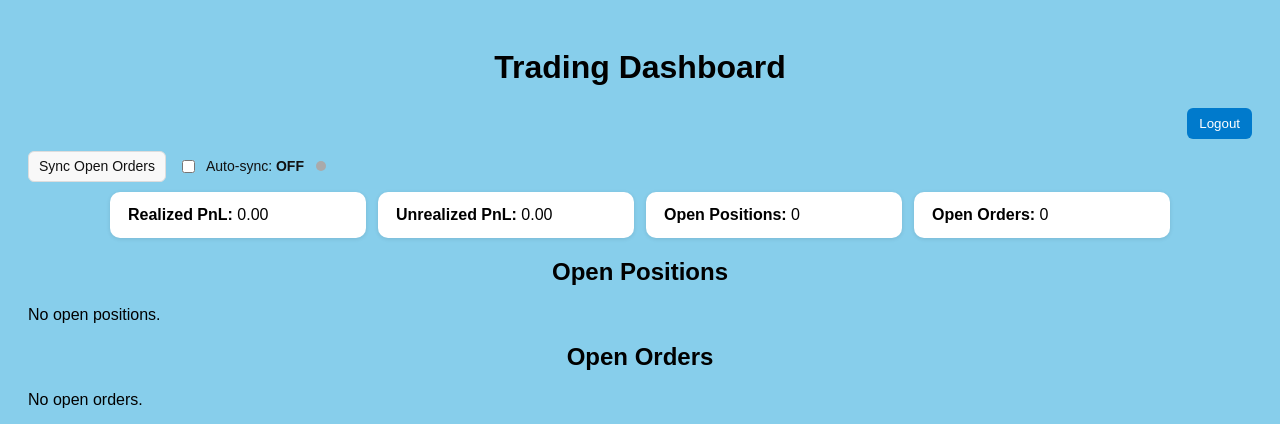
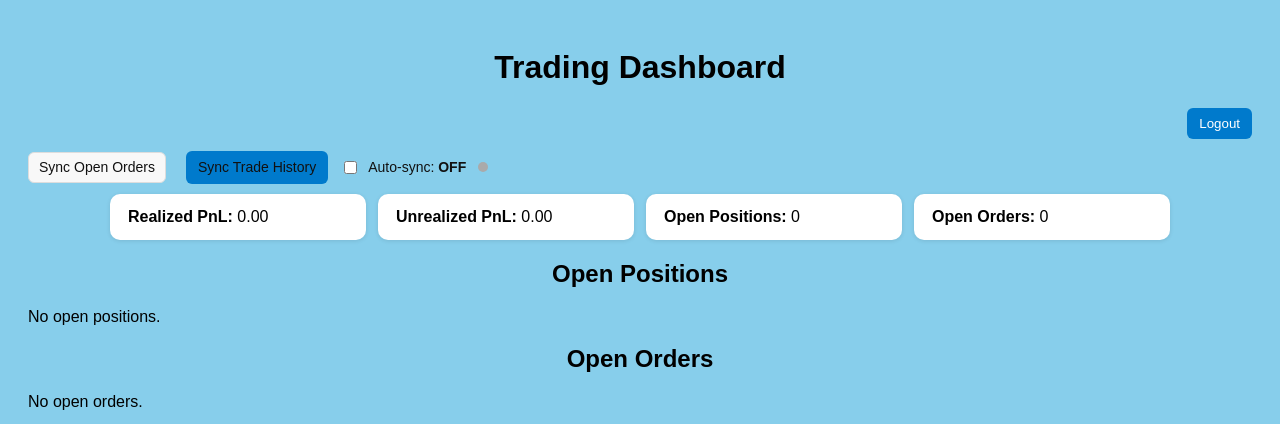
Before and after one commit to valdomitchell-web/valdotrading-bot, a Flask app: page /dashboard in a window 1280 px wide. Shown: the top 424 px of the page. Run offline with Flask 3, Linux system fonts and the light colour scheme; the visitor is signed in with stand-in values (Sample User, id 1); data that the repository does not hold is empty; some libraries are stand-ins or nearby versions.

Commit message:
Update dashboard.html

```diff
--- a/templates/dashboard.html
+++ b/templates/dashboard.html
@@ -68,6 +68,11 @@
     <button id="btnSyncNow" type="button" aria-label="Sync Open Orders">
       <span>Sync Open Orders</span>
     </button>
+
+    <button id="btnSyncTrades" type="button" style="margin-left:.5rem">
+      <span>Sync Trade History</span>
+    </button>
+
 
     <label style="display:flex;align-items:center;gap:8px;cursor:pointer;">
       <input id="chkAutoSync" type="checkbox" />
@@ -522,5 +527,35 @@
       setInterval(pollTrailStatus, 2000);
     })();
   </script>
+
+  <script>
+document.addEventListener('DOMContentLoaded', () => {
+  const btn = document.getElementById('btnSyncTrades');
+  const syncMsg = document.getElementById('syncMsg');
+  if (!btn) return;
+
+  btn.addEventListener('click', async () => {
+    try {
+      if (syncMsg) syncMsg.textContent = 'Syncing trade history…';
+      const res = await fetch('/sync_trades', {
+        method: 'POST',
+        headers: { 'X-Requested-With': 'fetch' }
+      });
+      if (!res.ok) throw new Error('HTTP ' + res.status);
+      const data = await res.json().catch(() => ({}));
+      if (syncMsg) {
+        syncMsg.textContent = data.ok
+          ? `Imported ${data.imported || 0} trades.`
+          : `Sync failed${data.error ? (': ' + data.error) : ''}`;
+      }
+      window.location.reload();
+    } catch (err) {
+      if (syncMsg) syncMsg.textContent = 'Sync failed';
+      console.error(err);
+    }
+  });
+});
+</script>
+
 </body>
 </html>
```
